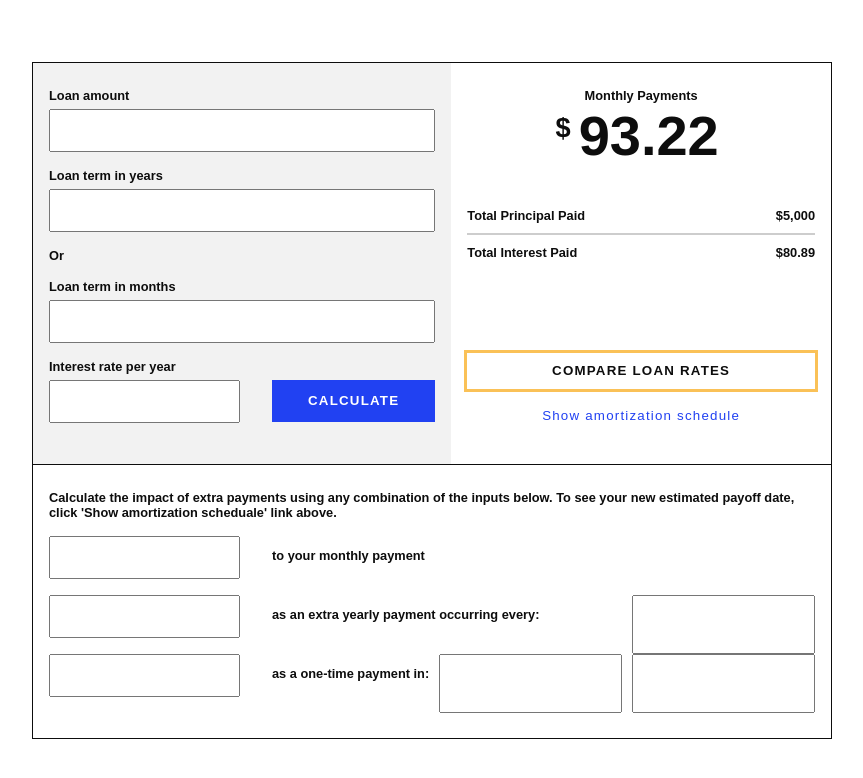
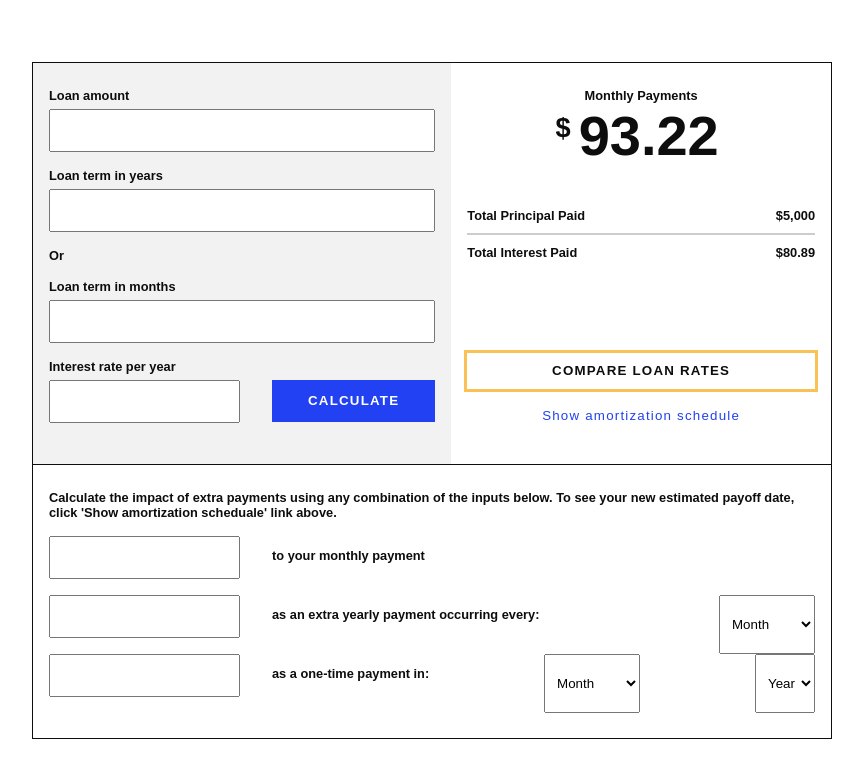
Before and after one commit to j-phillips-hub/debt-free-calculator, a React (Create React App) app: page / in a window 1280 px wide. Shown: the top 778 px of the page, without its empty margins (208-1071 px from the left). Built offline with nearby package versions, Linux system fonts and the light colour scheme.

Commit message:
Change input tag to selected tag

```diff
--- a/src/components/ExtraPayments.jsx
+++ b/src/components/ExtraPayments.jsx
@@ -37,7 +37,21 @@ class ExtraPayments extends React.Component {
             </label>
             <input className="form__input" type="text" />
           </form>
-          <input type="text" />
+          <select name="" id="">
+            <option value="">Month</option>
+            <option value="">January</option>
+            <option value="">Febuary</option>
+            <option value="">March</option>
+            <option value="">April</option>
+            <option value="">May</option>
+            <option value="">June</option>
+            <option value="">July</option>
+            <option value="">August</option>
+            <option value="">September</option>
+            <option value="">October</option>
+            <option value="">November</option>
+            <option value="">December</option>
+          </select>
         </div>
 
         <div className="flex extraPaymentsFlex">
@@ -50,8 +64,37 @@ class ExtraPayments extends React.Component {
             </label>
             <input className="form__input" type="text" />
           </form>
-          <input type="text" />
-          <input type="text" />
+          <select name="" id="">
+            <option value="" selected>
+              Month
+            </option>
+            <option value="">Month</option>
+            <option value="">January</option>
+            <option value="">Febuary</option>
+            <option value="">March</option>
+            <option value="">April</option>
+            <option value="">May</option>
+            <option value="">June</option>
+            <option value="">July</option>
+            <option value="">August</option>
+            <option value="">September</option>
+            <option value="">October</option>
+            <option value="">November</option>
+            <option value="">December</option>
+          </select>
+
+          <select name="" id="">
+            <option value="">Year</option>
+            <option value="">2022</option>
+            <option value="">2023</option>
+            <option value="">2024</option>
+            <option value="">2025</option>
+            <option value="">2026</option>
+            <option value="">2027</option>
+            <option value="">2028</option>
+            <option value="">2029</option>
+            <option value="">2030</option>
+          </select>
         </div>
       </section>
     );
--- a/src/styles/App.css
+++ b/src/styles/App.css
@@ -30,6 +30,7 @@ section {
 input[type="text"] {
   color: var(--clr-text);
   font-weight: 700;
+  padding: 0.75rem 0 0.75rem 0.5rem;
 }
 
 input:focus {
@@ -41,6 +42,10 @@ hr {
   background-color: var(--clr-text);
   border: 1px solid var(--clr-text);
   opacity: 0.2;
+}
+
+select {
+  padding: 0.75rem 0 0.75rem 0.5rem;
 }
 
 .app {
--- a/src/styles/Form.css
+++ b/src/styles/Form.css
@@ -9,7 +9,6 @@
 
 .form__input {
   margin-bottom: 1rem;
-  padding: 0.75rem 0 0.75rem 0.5rem;
 }
 
 .seperator {
```
